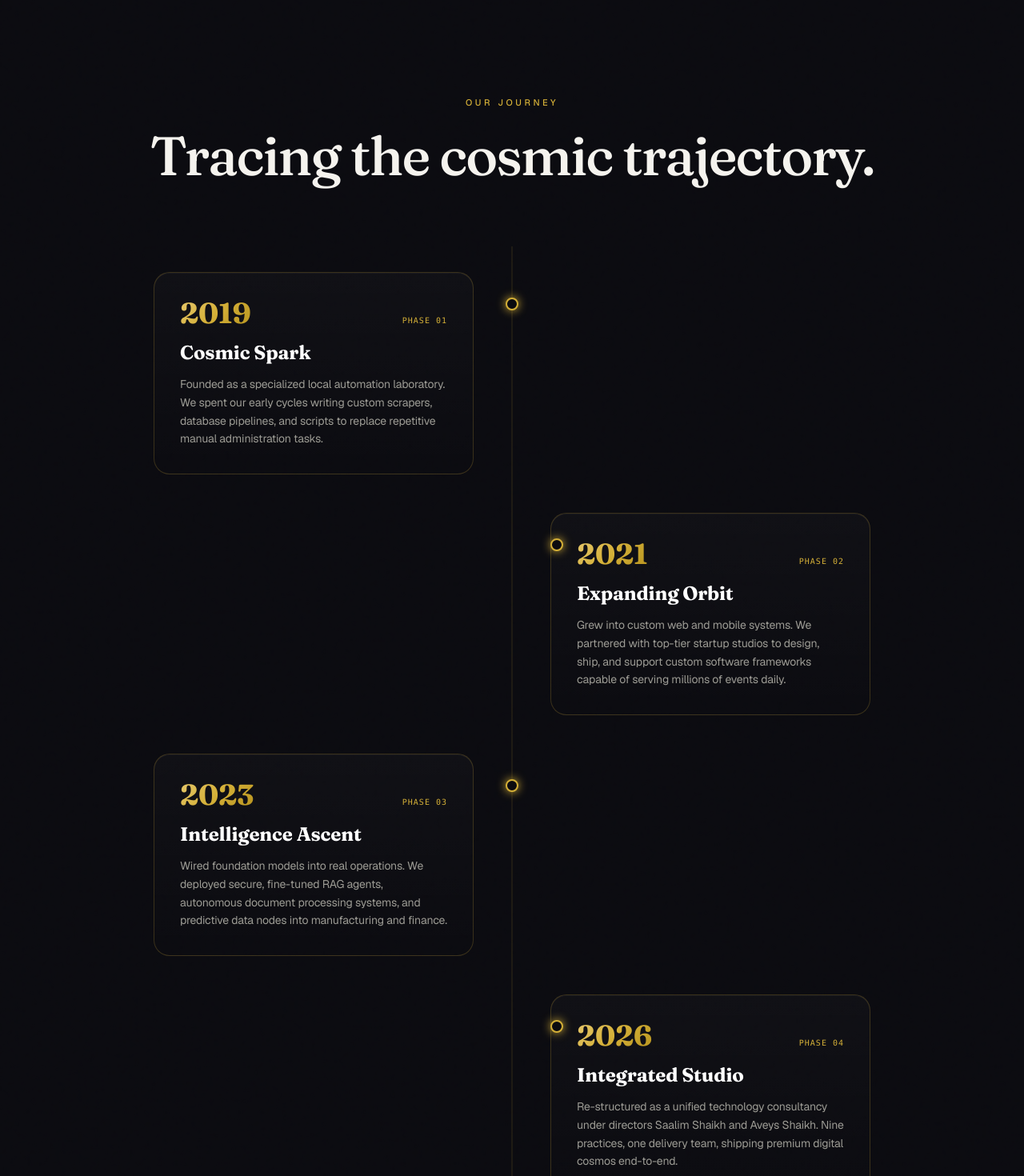
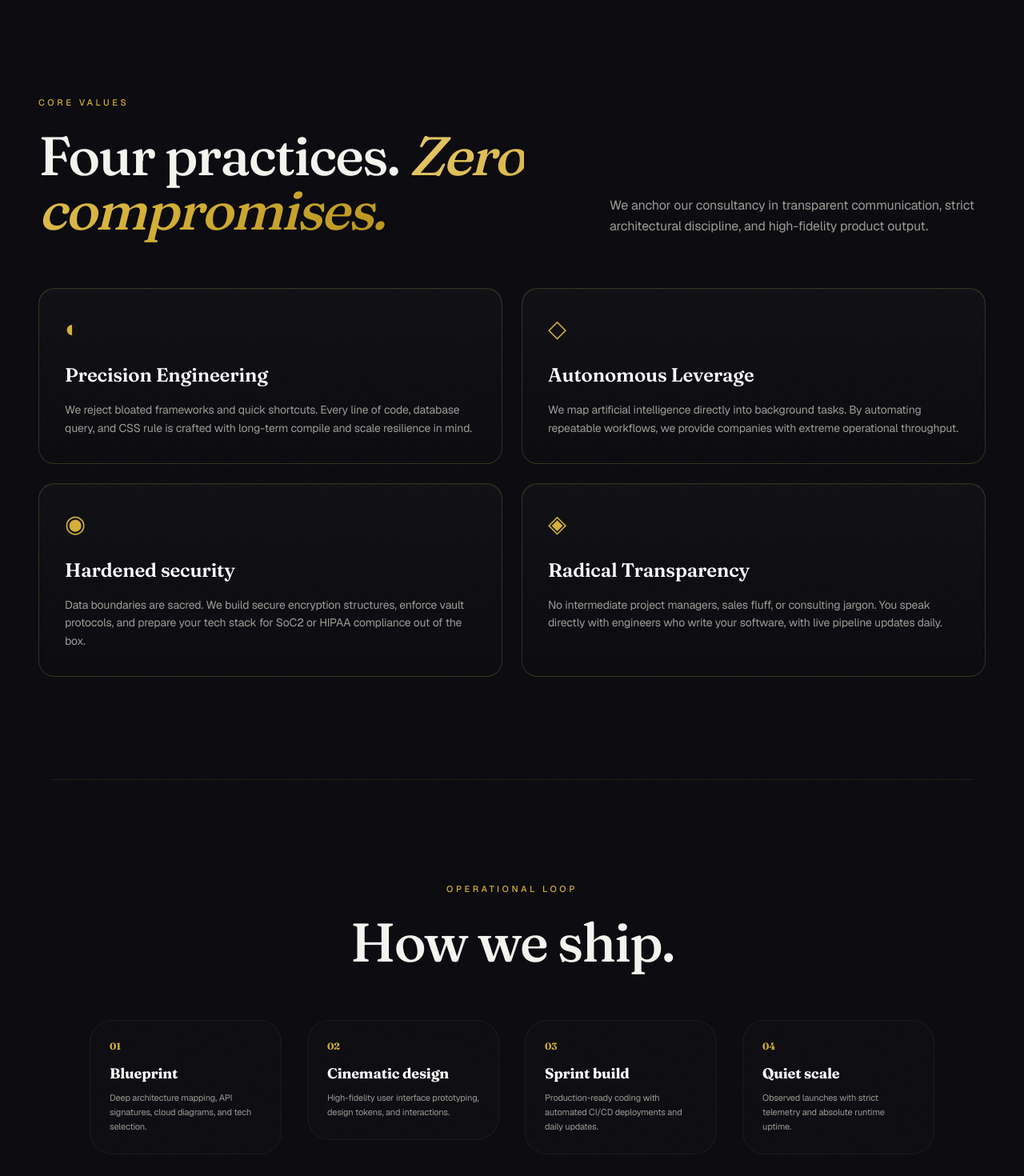
Before and after one commit to MohanPrasathSece/big-bang-launchpad, a React (Vite) app: page /about in a window 1280 px wide. Shown: the part 800-2270 px from the top of the page at 80% size. Built offline with nearby package versions, Linux system fonts and the light colour scheme.

Commit message:
Update visual details: Add logo animation, remove founders, update contact locations, remove timeline/metrics

```diff
--- a/src/AboutPage.tsx
+++ b/src/AboutPage.tsx
@@ -121,35 +121,7 @@ const VALUES = [
   }
 ];
 
-const TIMELINE = [
-  {
-    y: "2019",
-    t: "Cosmic Spark",
-    d: "Founded as a specialized local automation laboratory. We spent our early cycles writing custom scrapers, database pipelines, and scripts to replace repetitive manual administration tasks."
-  },
-  {
-    y: "2021",
-    t: "Expanding Orbit",
-    d: "Grew into custom web and mobile systems. We partnered with top-tier startup studios to design, ship, and support custom software frameworks capable of serving millions of events daily."
-  },
-  {
-    y: "2023",
-    t: "Intelligence Ascent",
-    d: "Wired foundation models into real operations. We deployed secure, fine-tuned RAG agents, autonomous document processing systems, and predictive data nodes into manufacturing and finance."
-  },
-  {
-    y: "2026",
-    t: "Integrated Studio",
-    d: "Re-structured as a unified technology consultancy under directors Saalim Shaikh and Aveys Shaikh. Nine practices, one delivery team, shipping premium digital cosmos end-to-end."
-  }
-];
 
-const METRICS = [
-  { k: "100%", v: "Code Ownership" },
-  { k: "45ms", v: "Avg Edge Latency" },
-  { k: "SOC2", v: "Hardened Standard" },
-  { k: "24/7", v: "Observability" }
-];
 
 /* -------------------------- Component -------------------------- */
 export default function AboutPage() {
@@ -200,44 +172,7 @@ export default function AboutPage() {
         </div>
       </section>
 
-      {/* Journey Timeline Section */}
-      <section className="max-w-6xl mx-auto px-6 md:px-12 mt-32 section-divider pt-32">
-        <div className="text-eyebrow mb-6 text-center">Our Journey</div>
-        <h2 className="text-section text-center mb-20">Tracing the cosmic trajectory.</h2>
 
-        <div className="relative mt-16 py-8 w-full max-w-4xl mx-auto">
-          {/* Vertical Line */}
-          <div className="absolute left-4 md:left-1/2 top-0 bottom-0 w-px bg-[color:var(--gold)]/20 -translate-x-1/2" />
-
-          <div className="space-y-12">
-            {TIMELINE.map((item, index) => (
-              <div
-                key={item.y}
-                className={`relative w-full md:w-1/2 pl-12 md:pl-0 ${index % 2 === 0 ? "md:pr-12 md:ml-0" : "md:pl-12 md:ml-auto"}`}
-              >
-                {/* Dot indicator */}
-                <div className={`absolute w-4 h-4 rounded-full border-2 border-[color:var(--gold)] bg-[color:var(--space-0)] top-8 -left-2 md:left-auto z-10 ${index % 2 === 0 ? "md:-right-2" : "md:-left-2"}`} style={{ boxShadow: "0 0 12px #D4AF37" }} />
-
-                <Reveal delay={index * 0.1}>
-                  <motion.div
-                    whileHover={{ y: -4 }}
-                    className="surface-card p-6 md:p-8 text-left"
-                  >
-                    <div className="flex justify-between items-baseline mb-4">
-                      <span className="font-display text-4xl font-bold gold-text leading-none">{item.y}</span>
-                      <span className="text-[10px] text-[color:var(--gold)] tracking-widest font-mono uppercase">Phase 0{index + 1}</span>
-                    </div>
-                    <h3 className="font-display text-2xl font-bold text-white mb-3">{item.t}</h3>
-                    <p className="text-xs md:text-sm text-[color:var(--muted-foreground)] leading-relaxed">
-                      {item.d}
-                    </p>
-                  </motion.div>
-                </Reveal>
-              </div>
-            ))}
-          </div>
-        </div>
-      </section>
 
       {/* Core Values Section */}
       <section className="max-w-7xl mx-auto px-6 md:px-12 mt-32 section-divider pt-32">
@@ -293,17 +228,6 @@ export default function AboutPage() {
             </Reveal>
           ))}
         </div>
-
-        {/* Big Bang Metrics */}
-        <div className="mt-20 gold-divider" />
-        <div className="mt-16 grid grid-cols-2 md:grid-cols-4 gap-8 text-center">
-          {METRICS.map((s) => (
-            <div key={s.v}>
-              <div className="font-display text-4xl md:text-5xl gold-text font-bold">{s.k}</div>
-              <div className="mt-2 text-[10px] uppercase tracking-[0.2em] text-[color:var(--muted-foreground)]">{s.v}</div>
-            </div>
-          ))}
-        </div>
       </section>
 
       {/* Footer CTA */}
--- a/src/ContactPage.tsx
+++ b/src/ContactPage.tsx
@@ -350,15 +350,12 @@ export default function ContactPage() {
 
             <div className="space-y-6 pt-4">
               {[
-                { city: "Dubai", coords: "25.2048° N, 55.2708° E", details: "Downtown Cosmos Hub" },
-                { city: "Mumbai", coords: "19.0760° N, 72.8777° E", details: "Bandra BKC Lab" },
-                { city: "London", coords: "51.5074° N, 0.1278° W", details: "Canary Wharf Gateway" }
+                { city: "Dubai" },
+                { city: "India" }
               ].map((loc) => (
                 <div key={loc.city} className="flex gap-4 items-start border-l border-[color:var(--gold)]/30 pl-4 py-1">
                   <div>
                     <h4 className="font-display text-lg font-bold text-white leading-tight">{loc.city}</h4>
-                    <div className="text-[10px] font-mono text-[color:var(--gold)] mt-1">{loc.coords}</div>
-                    <div className="text-xs text-[color:var(--muted-foreground)] mt-1">{loc.details}</div>
                   </div>
                 </div>
               ))}
--- a/src/Landing.tsx
+++ b/src/Landing.tsx
@@ -107,10 +107,14 @@ function Hero() {
           initial={{ opacity: 0, y: 10 }}
           animate={{ opacity: 1, y: 0 }}
           transition={{ duration: 1, delay: 0.1 }}
-          className="text-eyebrow mb-8 flex items-center gap-3"
+          className="text-eyebrow mb-8 flex flex-col sm:flex-row items-center gap-4 justify-center"
         >
-          <span className="w-8 h-px bg-[color:var(--gold)]" />
-          Big Bang Tech Solutions — Est. Cosmos
+          <BigBangMark size={48} />
+          <div className="flex items-center gap-3">
+            <span className="w-8 h-px bg-[color:var(--gold)]" />
+            Big Bang Tech Solutions — Est. Cosmos
+            <span className="w-8 h-px bg-[color:var(--gold)] hidden sm:block" />
+          </div>
         </motion.div>
 
         <SplitHeadline text="Pioneering the tech cosmos." />
@@ -325,50 +329,7 @@ function Story() {
   );
 }
 
-/* -------------------------- Section 4: Founders -------------------------- */
-function Founders() {
-  const founders = [
-    { name: "Aveys Shaikh", role: "Founder & Director", initials: "AS" },
-  ];
-  return (
-    <section id="founders" className="px-6 md:px-12 py-32 bg-[color:var(--space-3)]">
-      <div className="max-w-6xl mx-auto">
-        <div className="text-eyebrow mb-6">03 — Founder</div>
-        <Reveal>
-          <h2 className="text-section max-w-3xl">The architect of the cosmos.</h2>
-        </Reveal>
 
-        <div className="mx-auto mt-16 grid gap-8 max-w-sm">
-          {founders.map((f, i) => (
-            <Reveal key={f.name} delay={i * 0.1}>
-              <motion.div
-                whileHover={{ y: -6 }}
-                transition={{ duration: 0.5, ease: [0.22, 1, 0.36, 1] }}
-                className="surface-card p-6 group"
-              >
-                <div className="aspect-square rounded-xl overflow-hidden relative bg-gradient-to-br from-[color:var(--space-2)] to-[color:var(--space-ink)] border border-[color:var(--gold)]/15 max-w-[220px] mx-auto">
-                  <div className="absolute inset-0 flex items-center justify-center">
-                    <div className="font-display text-[88px] gold-text font-semibold leading-none">
-                      {f.initials}
-                    </div>
-                  </div>
-                  <div className="absolute inset-0 bg-gradient-to-t from-[color:var(--space-ink)]/80 via-transparent to-transparent" />
-                </div>
-                <div className="mt-6 flex items-end justify-between">
-                  <div>
-                    <div className="text-[10px] tracking-[0.28em] uppercase text-[color:var(--gold)]">{f.role}</div>
-                    <h3 className="mt-2 font-display text-2xl">{f.name}</h3>
-                  </div>
-                  <div className="w-10 h-10 rounded-full border border-[color:var(--gold)]/30 flex items-center justify-center text-[color:var(--gold)] text-sm group-hover:bg-[color:var(--gold)] group-hover:text-[color:var(--space-0)] transition-all">→</div>
-                </div>
-              </motion.div>
-            </Reveal>
-          ))}
-        </div>
-      </div>
-    </section>
-  );
-}
 
 /* -------------------------- Mission -------------------------- */
 function Mission() {
@@ -805,7 +766,6 @@ export default function Landing() {
       <Services />
       <Story />
       <TechUniverse />
-      <Founders />
       <Why />
       <Mission />
       <Contact />
--- a/src/components/Navbar.tsx
+++ b/src/components/Navbar.tsx
@@ -7,16 +7,24 @@ import bbtLogo from "../assets/bbt-logo.png";
 /* -------------------------- Logo -------------------------- */
 export function BigBangMark({ size = 36 }: { size?: number }) {
   return (
+    <div className="relative flex items-center justify-center">
+      <motion.div
+        className="absolute inset-0 rounded-full bg-[color:var(--gold)] mix-blend-screen"
+        initial={{ scale: 0, opacity: 0.8 }}
+        animate={{ scale: 2.5, opacity: 0 }}
+        transition={{ duration: 1.5, ease: "easeOut" }}
+      />
       <motion.img
         src={bbtLogo}
         alt="Big Bang Tech Logo"
         width={size}
         height={size}
-      className="object-contain"
-      initial={{ opacity: 0, scale: 0.8 }}
-      animate={{ opacity: 1, scale: 1 }}
-      transition={{ duration: 1.4, ease: [0.22, 1, 0.36, 1] }}
+        className="object-contain relative z-10"
+        initial={{ opacity: 0, scale: 0.2, filter: "brightness(2) blur(10px)" }}
+        animate={{ opacity: 1, scale: [1.2, 0.95, 1], filter: "brightness(1) blur(0px)" }}
+        transition={{ duration: 1.2, ease: "easeOut", times: [0, 0.7, 1] }}
       />
+    </div>
   );
 }
 
```
Also changed, not shown: src/assets/logo new.png (added). Lines whose indentation alone changed are shown as unchanged.
